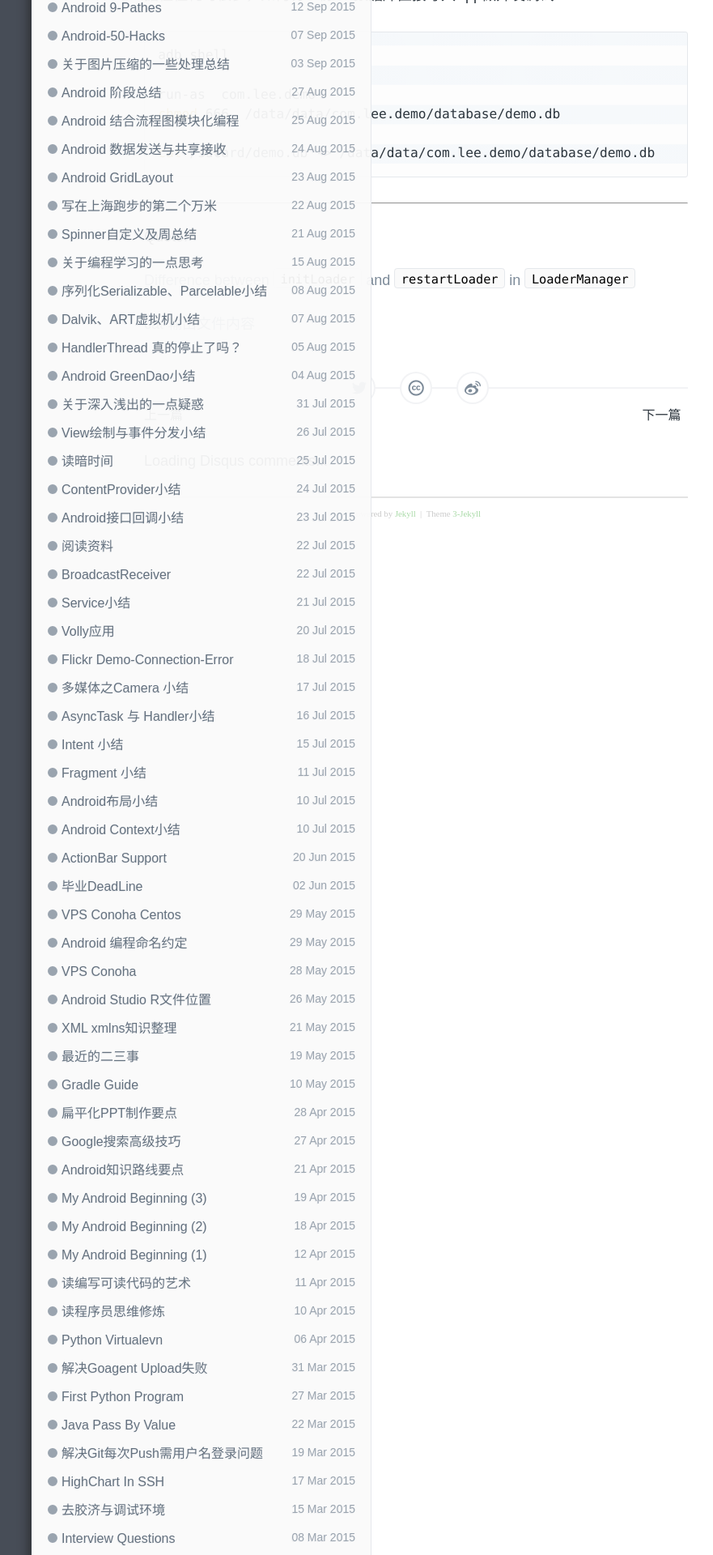
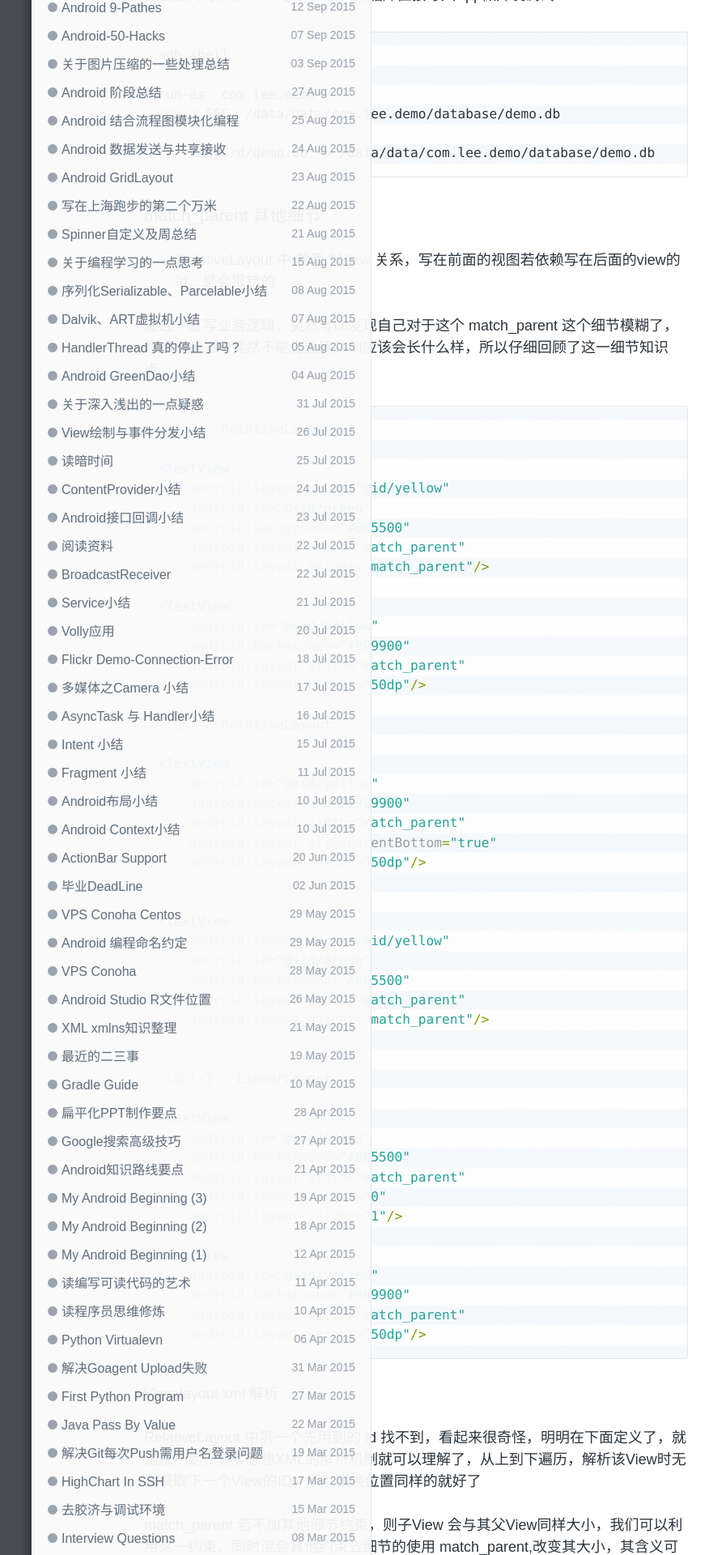
Before and after one commit to enlipan/enlipan.github.io, a Jekyll site: the page built from _posts/2016-02-15-android-tips-part-5.md, in a window 1280 px wide. Shown: the part 2392-4312 px from the top of the page at 81% size, without its empty margins (126-1007 px from the left). Built offline with Jekyll 4.4.1, drawn with Linux system fonts in a browser that asks for light colours; nearby versions of some CDN libraries; comment, search, counter and statistics services are not loaded; some of the changed text lies outside the part shown.

Commit message:
modify pages tip 5

```diff
--- a/_posts/2016-02-15-android-tips-part-5.md
+++ b/_posts/2016-02-15-android-tips-part-5.md
@@ -86,6 +86,74 @@ cat /sdcard/demo.db -> /data/data/com.lee.demo/database/demo.db
 
 
 
+### match_parent 其他细节
+
+* RelativeLayout 中 若两个View 关系，写在前面的视图若依赖写在后面的view的id，是会报错的
+
+最近一直写业务逻辑，突然写UI发现自己对于这个 match_parent 这个细节模糊了，写出UI脑海中竟然不能完全确认UI应该会长什么样，所以仔细回顾了这一细节知识点：
+
+{% highlight java %}
+
+wrong   RelativeLayout
+
+<TextView
+    android:layout_above="@id/yellow"
+    android:id="@+id/green"
+    android:background="#005500"
+    android:layout_width="match_parent"
+    android:layout_height="match_parent"/>
+
+<TextView
+    android:id="@+id/yellow"
+    android:background="#999900"
+    android:layout_width="match_parent"
+    android:layout_height="50dp"/>
+
+right   RelativeLayout
+
+<TextView
+    android:id="@+id/yellow"
+    android:background="#999900"
+    android:layout_width="match_parent"
+    android:layout_alignParentBottom="true"
+    android:layout_height="50dp"/>
+
+
+<TextView
+    android:layout_above="@id/yellow"
+    android:id="@+id/green"
+    android:background="#005500"
+    android:layout_width="match_parent"
+    android:layout_height="match_parent"/>
+
+
+right-2   LinearLayout
+
+<TextView
+    android:id="@+id/green"
+    android:background="#005500"
+    android:layout_width="match_parent"
+    android:layout_height="0"
+    android:layout_weight="1"/>
+
+<TextView
+    android:id="@+id/yellow"
+    android:background="#999900"
+    android:layout_width="match_parent"
+    android:layout_height="50dp"/>
+
+
+
+{% endhighlight %}
+
+View layout xml 解析
+
+RelativeLayout 中第一个先用到的 id 找不到，看起来很奇怪，明明在下面定义了，就是找不到，其实想想XML的解析机制就可以理解了，从上到下遍历，解析该View时无法获取下一个View的ID，所以更换位置同样的就好了
+
+match_parent  若不加其他细节约束，则子View 会与其父View同样大小，我们可以利用这一约束，同时混合其他约束去细节的使用 match_parent,改变其大小，其含义可以变为在满足其他约束条件的情况下，尽可能的想父View一样大；前提条件是满足其他约束条件，如在某个View之上，或者在某个View之左，这样之后View的match_parent，就不再占有全部空间，如上例；可以揣测，UI布局文件绘制的时候，如果只有 match_parent 而无其他约束条件，解析之后绘制时并不知道其他元素的存在，所以就布满了整个父View；
+
+一个UI写出来应该还没运行脑海中就需要知道长成什么样
+
 
 
 
```
